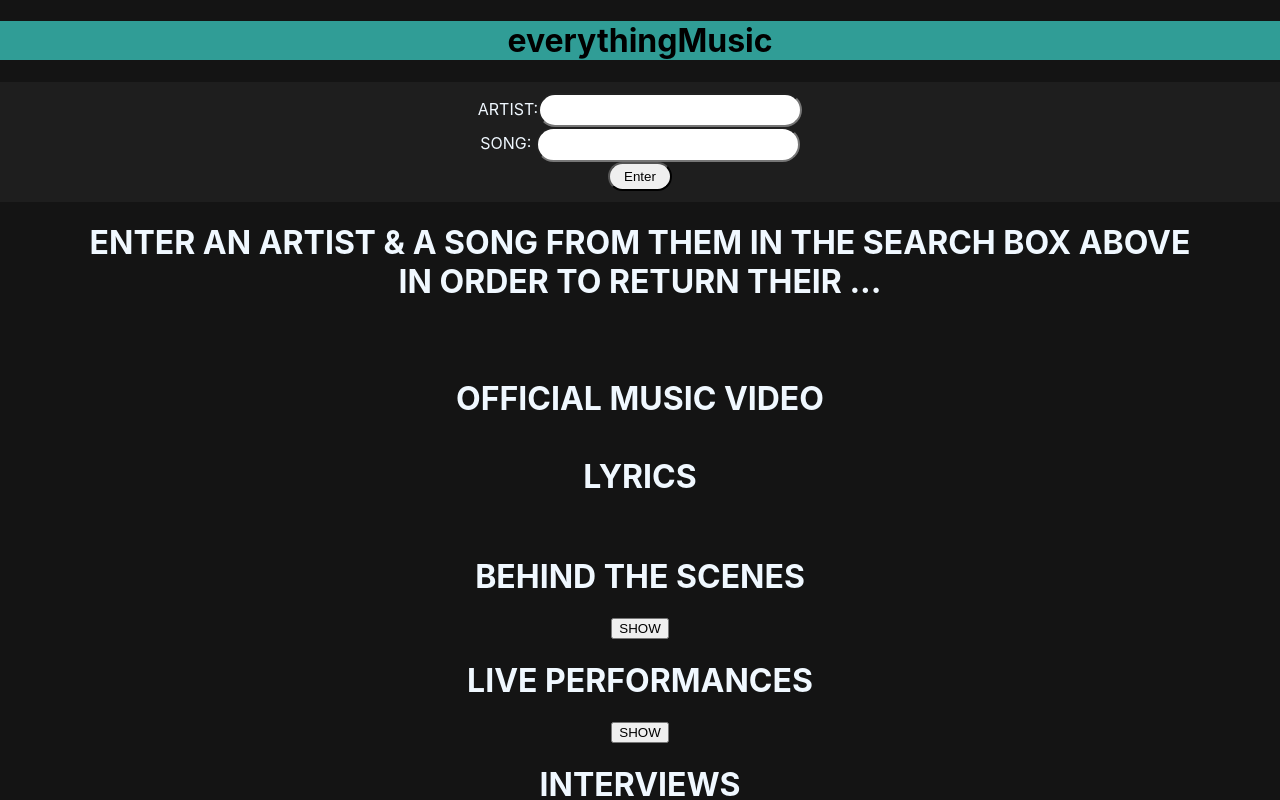
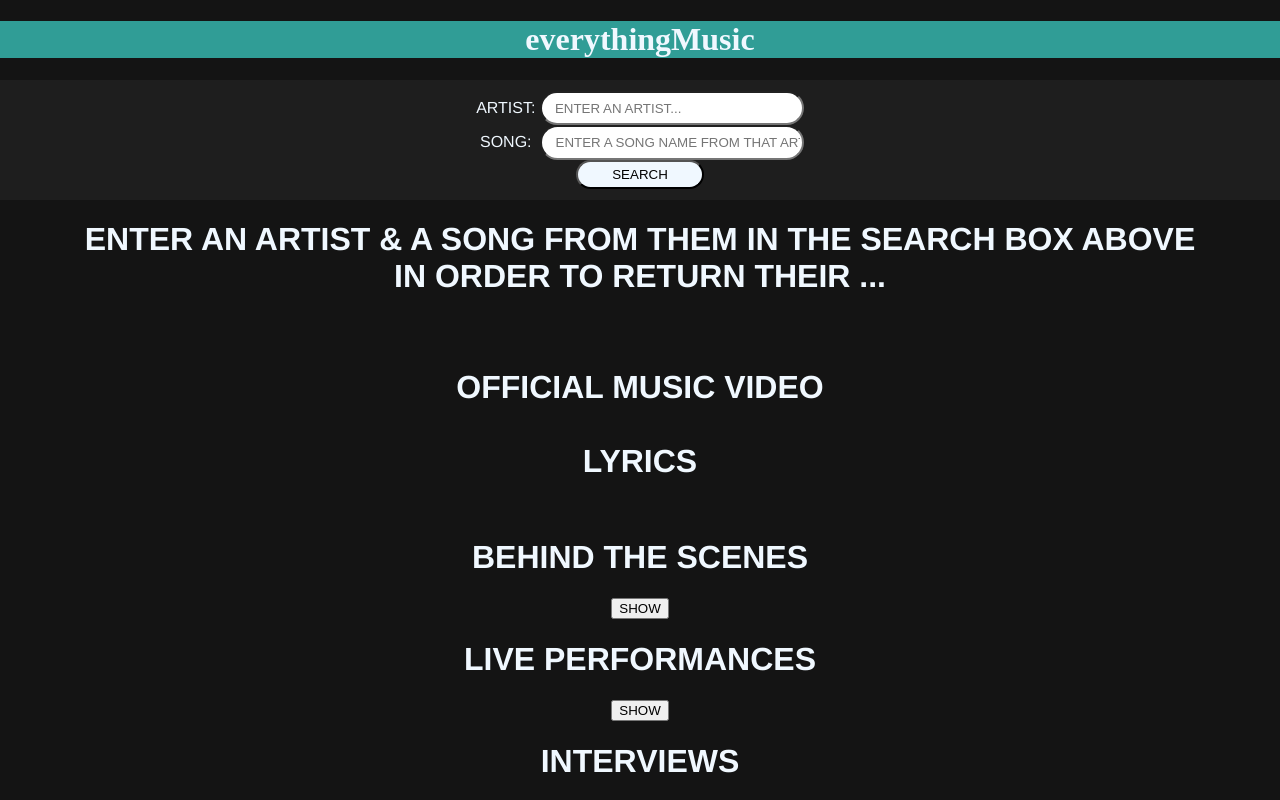
Before and after one commit to jasonliang720/everythingmusic, a React (Create React App) app in the folder Frontend/: page / in a window 1280 px wide. Shown: the top 800 px of the page. Built offline with nearby package versions, Linux system fonts and the light colour scheme.

Commit message:
changed fonts/styling a bit

```diff
--- a/Frontend/src/App.js
+++ b/Frontend/src/App.js
@@ -61,7 +61,7 @@ function App() {
                                   <PlaylistButtonContext.Provider value={{playlistButtonBool,setPlaylistButtonBool}}>
                                     <AppTitle/>
                                     <Searchbar/>
-                                    <h1 style={{color:"aliceblue"}}>{input.toUpperCase()}</h1>
+                                    <h1 className='Title-Headers'>{input.toUpperCase()}</h1>
                                     <Content/>
                                     <AppTitle/>
                                   </PlaylistButtonContext.Provider>
--- a/Frontend/src/Styles.css
+++ b/Frontend/src/Styles.css
@@ -15,7 +15,8 @@ iframe {
 }
 
 #submit-button {
-    width: 5%;
+    width: 10%;
+    background-color: aliceblue;
 }
 
 #music-video {
@@ -41,9 +42,11 @@ iframe {
 
 #title-bar {
     background-color: rgb(48, 157, 150);
-    color: black
+    color: aliceblue;
+    font-family: 'Apple Chancery';
 }
 
 .Title-Headers {
     color: aliceblue;
+    font-family: 'Franklin Gothic Medium';
 }
--- a/Frontend/src/components/Searchbar.jsx
+++ b/Frontend/src/components/Searchbar.jsx
@@ -56,23 +56,25 @@ const Searchbar = () => {
     return (
         <div id='navbar'>
             <form onSubmit={handleSubmit}>
-                <label>ARTIST:
+                <label className='Title-Headers'>ARTIST:&nbsp;
                     <input
                         type='text'
+                        placeholder='   ENTER AN ARTIST...'
                         value={artistInputData.artistInput}
                         onChange={(e) => artistInputData.setArtistInput(e.target.value)}
                     />
                 </label>
                 <br></br>
-                <label>SONG:&nbsp;
+                <label className='Title-Headers'>&nbsp;SONG:&nbsp;&nbsp;
                     <input
                         type='text'
+                        placeholder='   ENTER A SONG NAME FROM THAT ARTIST...'
                         value={songInputData.songInput}
                         onChange={(e) => songInputData.setSongInput(e.target.value)}
                     />
                 </label>
                 <br></br>
-                <input id="submit-button" type='submit' value={"Enter"}/>
+                <input id="submit-button" type='submit' value={"SEARCH"}/>
             </form>
         </div>
     )
```
Also changed, not shown: 2 other files (tests, documents, lock files or other folders).
